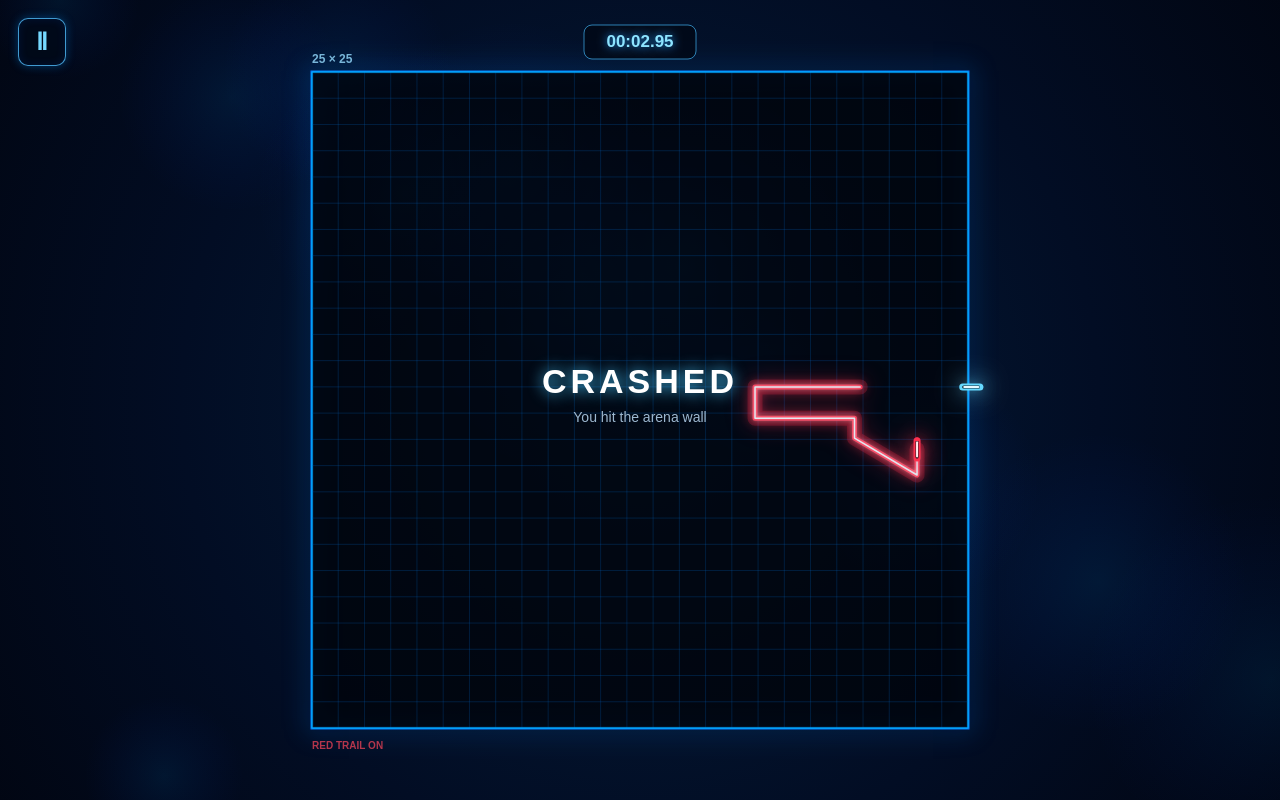
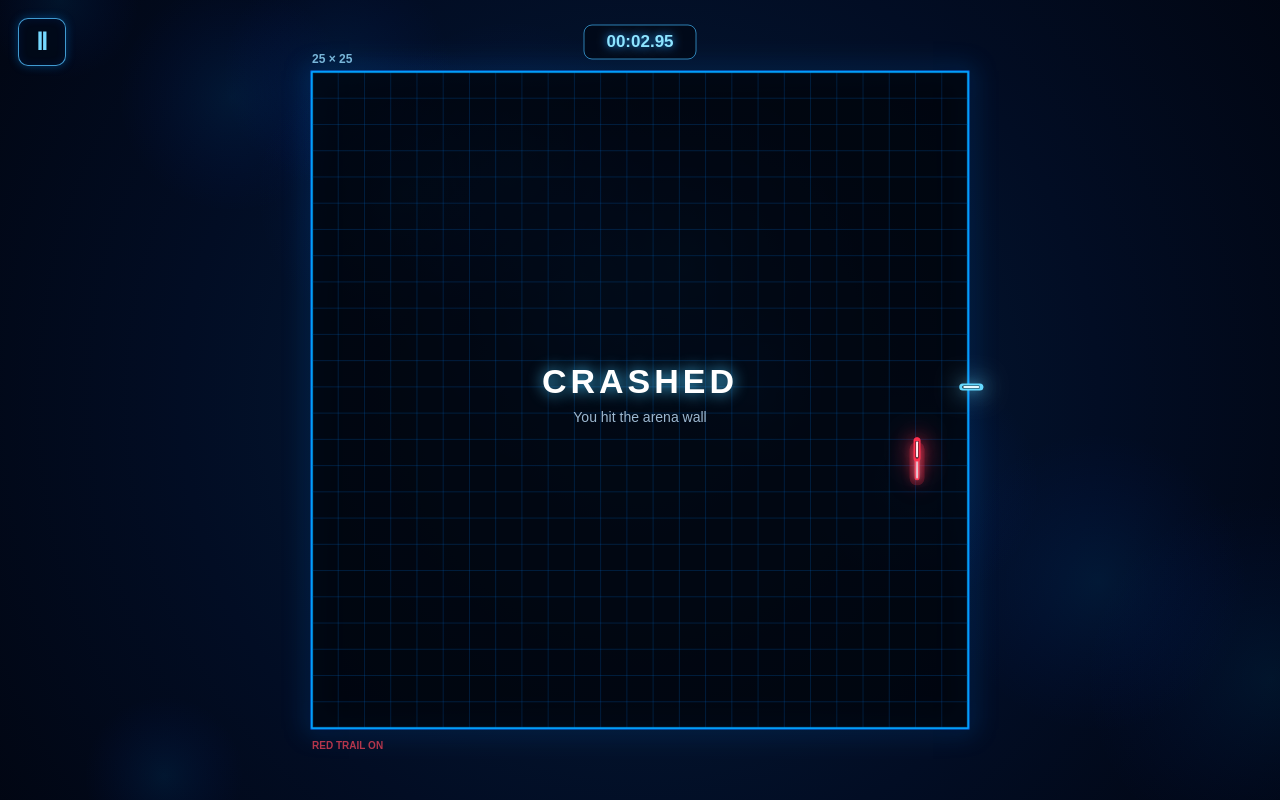
Before and after one commit to fvjf48hzst-lgtm/Runny-Wunny-game, a plain HTML site: page index.html in a window 1280 px wide. Drawn offline with Linux system fonts and the light colour scheme.

Commit message:
Update index.html

```diff
--- a/index.html
+++ b/index.html
@@ -85,6 +85,7 @@
         justify-content: center;
 
         touch-action: manipulation;
+
         cursor: pointer;
     }
 
@@ -169,6 +170,7 @@
             0 0 12px rgba(0, 120, 255, 0.18);
 
         cursor: pointer;
+
         touch-action: manipulation;
     }
 
@@ -484,6 +486,17 @@
 
     enemyTrailActive = true;
 
+    /*
+       The enemy starts with its trail ON, so its
+       first trail begins exactly where the enemy starts.
+    */
+    enemyTrail = [
+        {
+            x: enemy.x,
+            y: enemy.y
+        }
+    ];
+
     enemyTrailTimer = 0;
 
     enemyTrailNextChange =
@@ -790,13 +803,18 @@
                 dy * dy
             );
 
-        /* Only count taps, not swipes. */
+
+        /*
+           Only count taps, not swipes.
+        */
+
         if (
             distance >= SWIPE_DISTANCE
         ) {
             return;
         }
 
+
         tapCount++;
 
         clearTimeout(tapTimer);
@@ -827,12 +845,11 @@
                 laserActive;
 
 
-            /* =============================================
-               LASER TURNED ON
-
-               Start a completely new trail at the exact
-               position of the player at this moment.
-               ============================================= */
+            /*
+               LASER ON:
+               Completely new trail starting at the
+               player's exact current position.
+            */
 
             if (
                 laserActive
@@ -850,11 +867,10 @@
             }
 
 
-            /* =============================================
-               LASER TURNED OFF
-
-               Completely erase the trail immediately.
-               ============================================= */
+            /*
+               LASER OFF:
+               Completely erase the entire blue trail.
+            */
 
             else {
 
@@ -1227,6 +1243,7 @@
 
 
     return false;
+
 }
 
 
@@ -1463,6 +1480,40 @@
 
         enemyTrailNextChange =
             randomEnemyTrailTime();
+
+
+        /*
+           RED TRAIL ON:
+           Start a completely new trail at the enemy's
+           exact current position.
+        */
+
+        if (
+            enemyTrailActive
+        ) {
+
+            enemyTrail = [
+
+                {
+                    x: enemy.x,
+                    y: enemy.y
+                }
+
+            ];
+
+        }
+
+
+        /*
+           RED TRAIL OFF:
+           Completely erase the old red trail.
+        */
+
+        else {
+
+            enemyTrail = [];
+
+        }
 
     }
 
```
